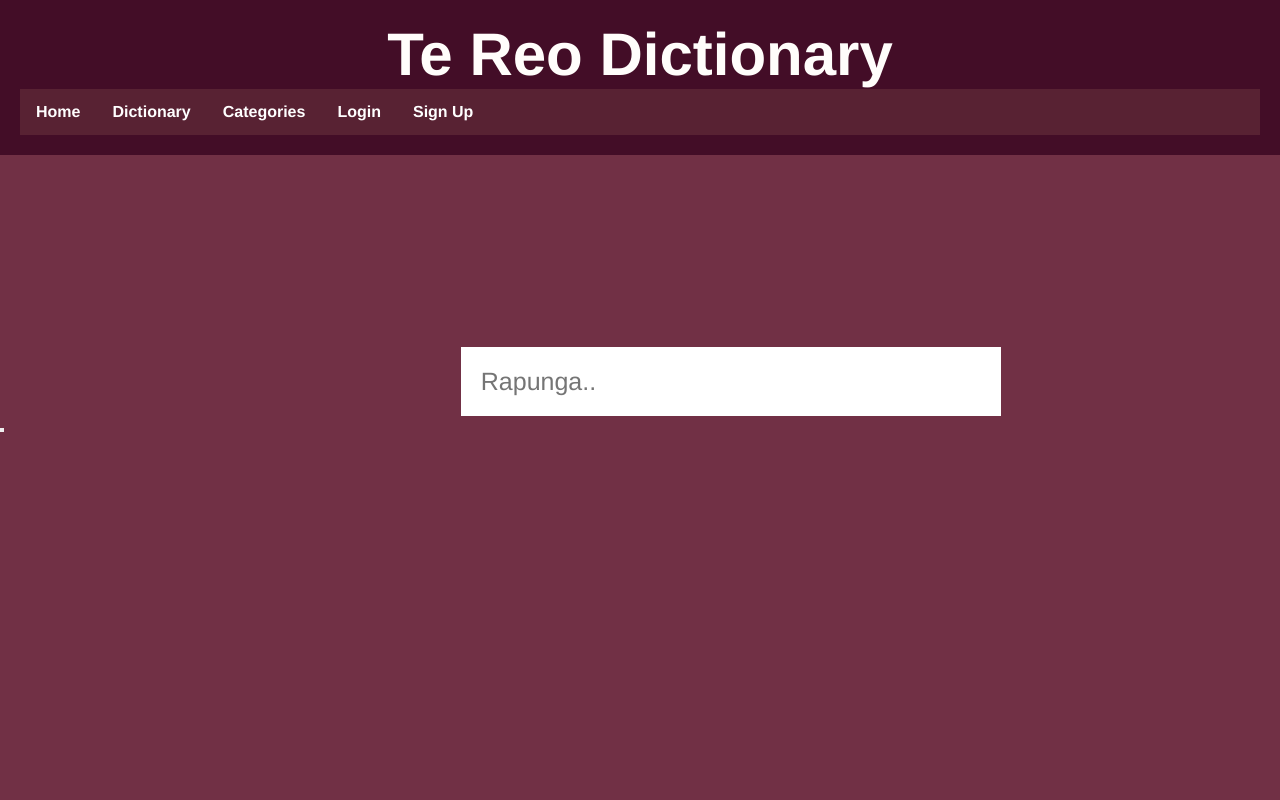
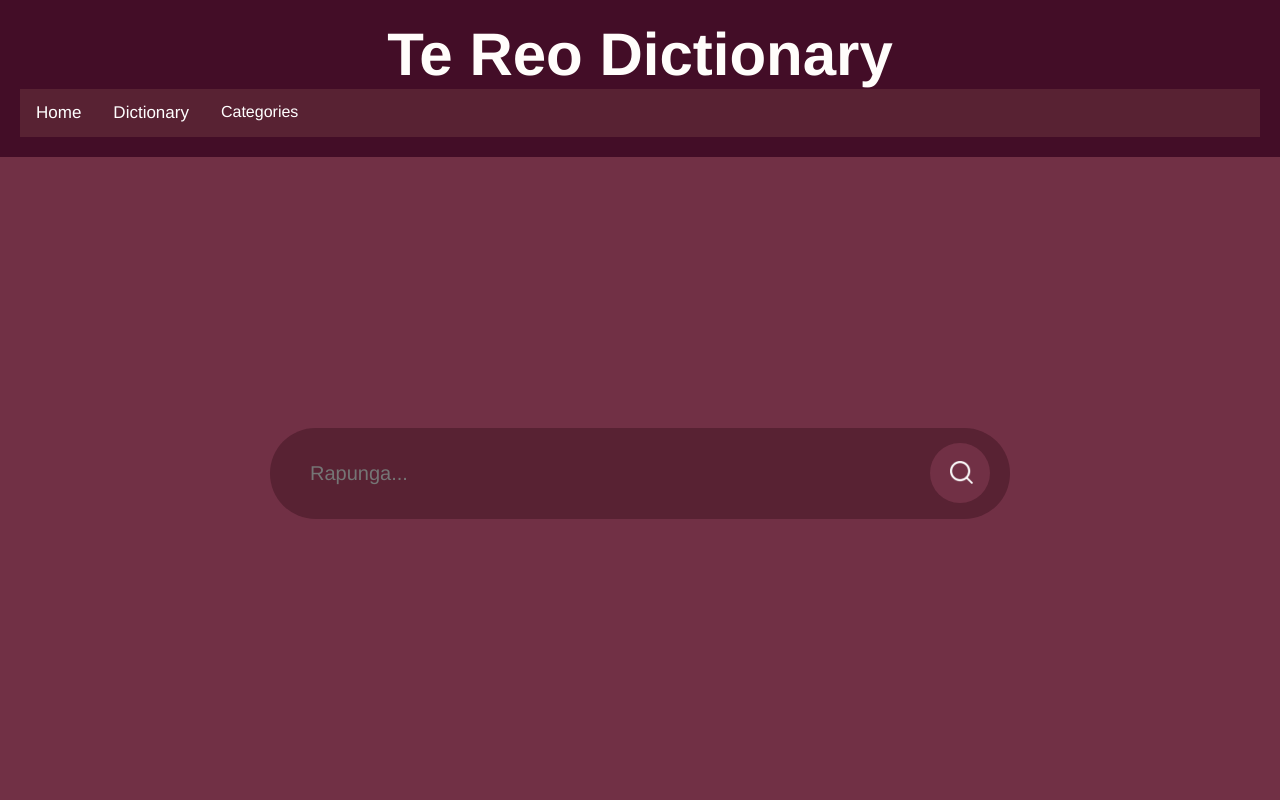
Before and after one commit to anguspriddle/OnlineTeReoDictionary, a Flask app: page / in a window 1280 px wide; the page is wider, and only the part inside the window is pictured. Run offline with Flask 3, Linux system fonts and the light colour scheme.

Commit message:
added new search bar

```diff
--- a/TeReoDictionary/static/style.css
+++ b/TeReoDictionary/static/style.css
@@ -26,35 +26,151 @@
     color:#fffdfb;
 }
 
-ul {
-  list-style-type: none;
-  margin: 0;
-  padding: 0;
-  overflow: hidden;
-  background-color: #582233;
+.container {
+    width: 90%;
+    min-height: 63vh;
+    padding: 5%;
+    background-color: #713045;
+    display: flex;
+    align-items: center;
+    justify-content: center;
 }
 
-li {
-  float: left;
+.search-bar {
+    width: 100%;
+    max-width: 700px;
+    background: #582233;
+    display: flex;
+    align-items: center;
+    border-radius:60px;
+    padding: 10px 20px;
 }
 
-li a, .dropbtn {
-  display: inline-block;
-  color: white;
-  text-align: center;
-  padding: 14px 16px;
-  text-decoration: none;
+.search-bar input{
+    background: transparent;
+    flex: 1;
+    border: 0;
+    outline: none;
+    padding: 24px 20px;
+    font-size: 20px;
+    color: #cac7ff
 }
 
-li a:hover, .dropdown:hover .dropbtn {
-  background-color: white;
-  color: black;
+.search-bar button img {
+    width: 25px;
 }
 
-.dropdown {
-  display: inline-block;
+.search-bar button{
+    border:0;
+    border-radius: 50%;
+    width:60px;
+    height:60px;
+    background-color:#713045;
 }
 
+.search-bar-list {
+    width: 105%;
+    max-width: 700px;
+    background: #713045;
+    display: flex;
+    align-items: center;
+    border-radius:60px;
+    padding: 1px 2px;
+}
+
+.search-bar-list input{
+    background: transparent;
+    border: 0;
+    padding: 5px 2px;
+    padding-top:20px;
+    font-size: 20px;
+    color: #cac7ff
+}
+
+.search-bar-list button img {
+    width: 20px;
+}
+
+.search-bar-list button{
+    border:0;
+    border-radius: 50%;
+    width:10px;
+    height:10px;
+    background-color:#713045;
+}
+
+.topnav {
+    overflow: hidden;
+    background: #582233;
+}
+
+.topnav a {
+    float: left;
+    display: block;
+    color: white;
+    text-align: center;
+    text-decoration: none;
+    font-weight: lighter;
+    padding: 14px 16px;
+    font-size: 17px;
+}
+
+.topnav a:hover{
+    background-color:white;
+    color:black;
+}
+
+.topnav .search-container {
+  float: right;
+}
+
+.topnav input[type=text] {
+  padding: 6px;
+  margin-top: 8px;
+  font-size: 17px;
+  border: none;
+}
+
+.topnav .search-container button {
+  float: right;
+  padding: 6px 10px;
+  margin-top: 8px;
+  margin-right: 16px;
+  background: #ddd;
+  font-size: 17px;
+  border: none;
+  cursor: pointer;
+}
+
+.topnav .search-container button:hover {
+  background: #ccc;
+}
+
+
+/* The dropdown container */
+.dropdown {
+  float: left;
+  overflow: hidden;
+}
+
+/* Dropdown button */
+.dropdown .dropbtn {
+  font-size: 16px;
+  border: none;
+  outline: none;
+  color: white;
+  padding: 14px 16px;
+  background-color: inherit;
+  font-family: inherit; /* Important for vertical align on mobile phones */
+  margin: 0; /* Important for vertical align on mobile phones */
+}
+
+/* Add a red background color to navbar links on hover */
+.navbar a:hover, .dropdown:hover .dropbtn {
+  background-color: red;
+}
+
+/* Dropdown content (hidden by default) */
 .dropdown-content {
   display: none;
   position: absolute;
@@ -64,7 +180,9 @@
   z-index: 1;
 }
 
+/* Links inside the dropdown */
 .dropdown-content a {
+  float: none;
   color: black;
   padding: 12px 16px;
   text-decoration: none;
@@ -72,46 +190,12 @@
   text-align: left;
 }
 
-.dropdown-content a:hover {background-color: #f1f1f1;}
+/* Add a grey background color to dropdown links on hover */
+.dropdown-content a:hover {
+  background-color: #ddd;
+}
 
+/* Show the dropdown menu on hover */
 .dropdown:hover .dropdown-content {
   display: block;
 }
-
-/* Style the search box inside the navigation bar */
-li input[type=text] {
-  float: right;
-  padding: 5px;
-  border: none;
-  margin-top: 8px;
-  margin-right: 16px;
-  margin-left: 16px;
-  font-size: 17px;
-  width: 300px;
-}
-
-.mainpagesearch {
-
-}
-/* Style the search box inside the navigation bar */
-.mainpagesearch input[type=text] {
-  padding: 20px;
-  border: none;
-  margin-top: 15%;
-  margin-right: 50%;
-  margin-left: 36%;
-  font-size: 25px;
-  width: 500px;
-}
-
-.mainpagesearch.button {
-  float: left;
-  width: 20%;
-  padding: 10px;
-  background: #2196F3;
-  color: white;
-  font-size: 17px;
-  border: 1px solid grey;
-  border-left: none;
-  cursor: pointer;
-}
--- a/TeReoDictionary/templates/base.html
+++ b/TeReoDictionary/templates/base.html
@@ -11,8 +11,9 @@
     <h1>Te Reo Dictionary</h1>
     {% block navbar %}{% endblock %}
 </div>
-
-{% block main %}
-{% endblock %}
+<div class="container">
+    {% block main %}
+    {% endblock %}
+</div>
 </body>
 </html>
--- a/TeReoDictionary/templates/home.html
+++ b/TeReoDictionary/templates/home.html
@@ -1,10 +1,12 @@
 {% extends 'base.html' %}
 {% block navbar %}
-<ul>
-    <li><a href="/">Home</a></li>
-    <li><a href="/full">Dictionary</a></li>
-    <li class="dropdown">
-        <a href="javascript:void(0)" class="dropbtn">Categories</a>
+<div class="topnav">
+    <a href="/">Home</a>
+    <a href="/full">Dictionary</a>
+    <div class="dropdown">
+        <button class="dropbtn">Categories
+            <i class="fa fa-caret-down"></i>
+        </button>
         <div class="dropdown-content">
             <a href = "/full/1">Actions</a>
             <a href = "/full/2">Animals</a>
@@ -21,16 +23,13 @@
             <a href = "/full/13">Technology</a>
             <a href = "/full/14">Time</a>
         </div>
-    </li>
-    <li><a href="/login">Login</a></li>
-    <li><a href="/signup">Sign Up</a></li>
+    </div>
 
-
-</ul>
+</div>
 {% endblock %}
 {% block main %}
-    <div class="mainpagesearch">
-        <input type="text" placeholder="Rapunga..">
-        <button type="submit"><i class="fa fa-search"></i></button>
-    </div>
+    <form action="" class="search-bar">
+        <input type="text" placeholder="Rapunga..." name="q">
+        <button type="submit"><img src="/static/images/search.png"></button>
+    </form>
 {% endblock %}
```
Also changed, not shown: TeReoDictionary/templates/full.html (+18 -12 lines), TeReoDictionary/static/images/search.png (added).
